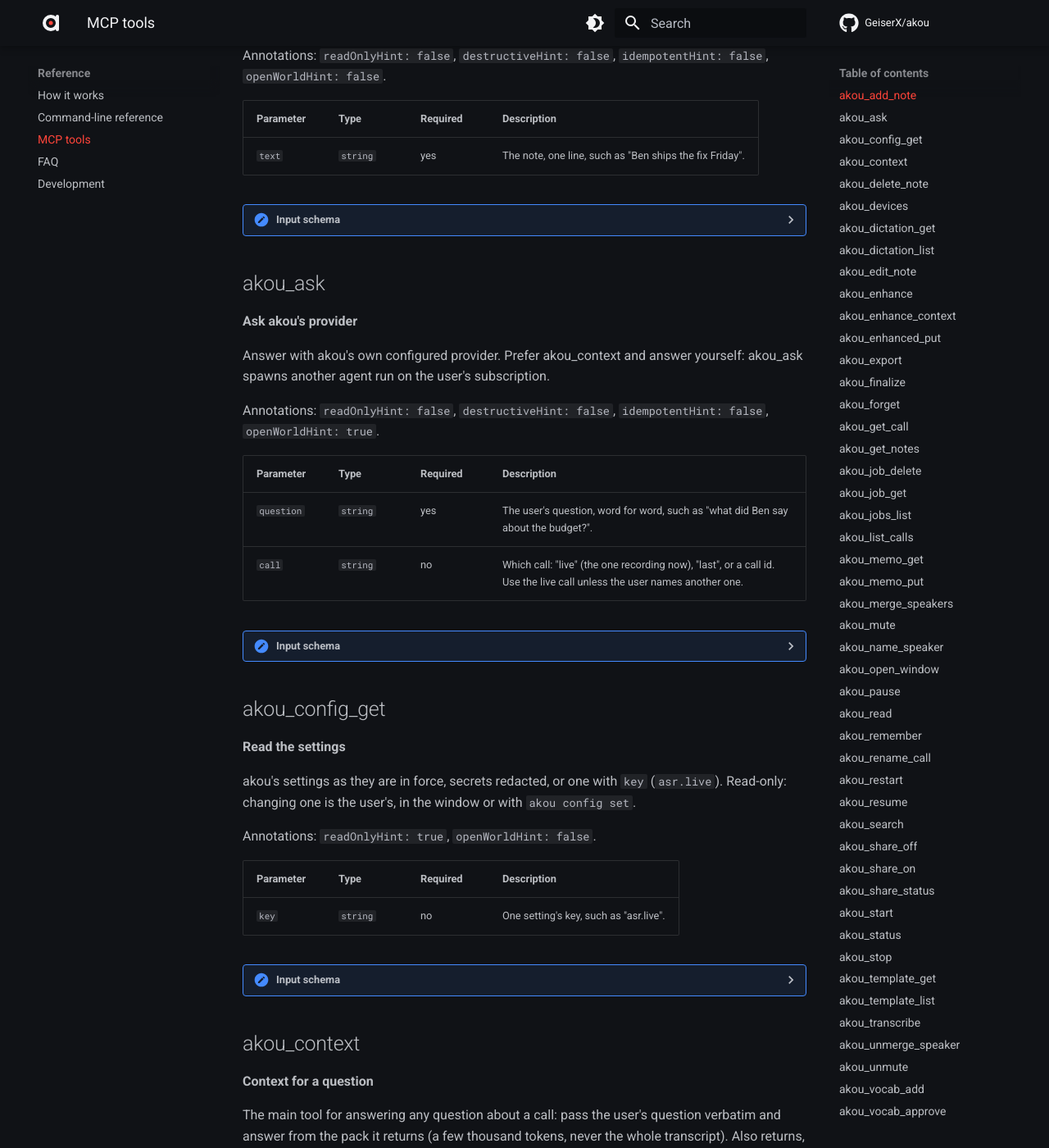
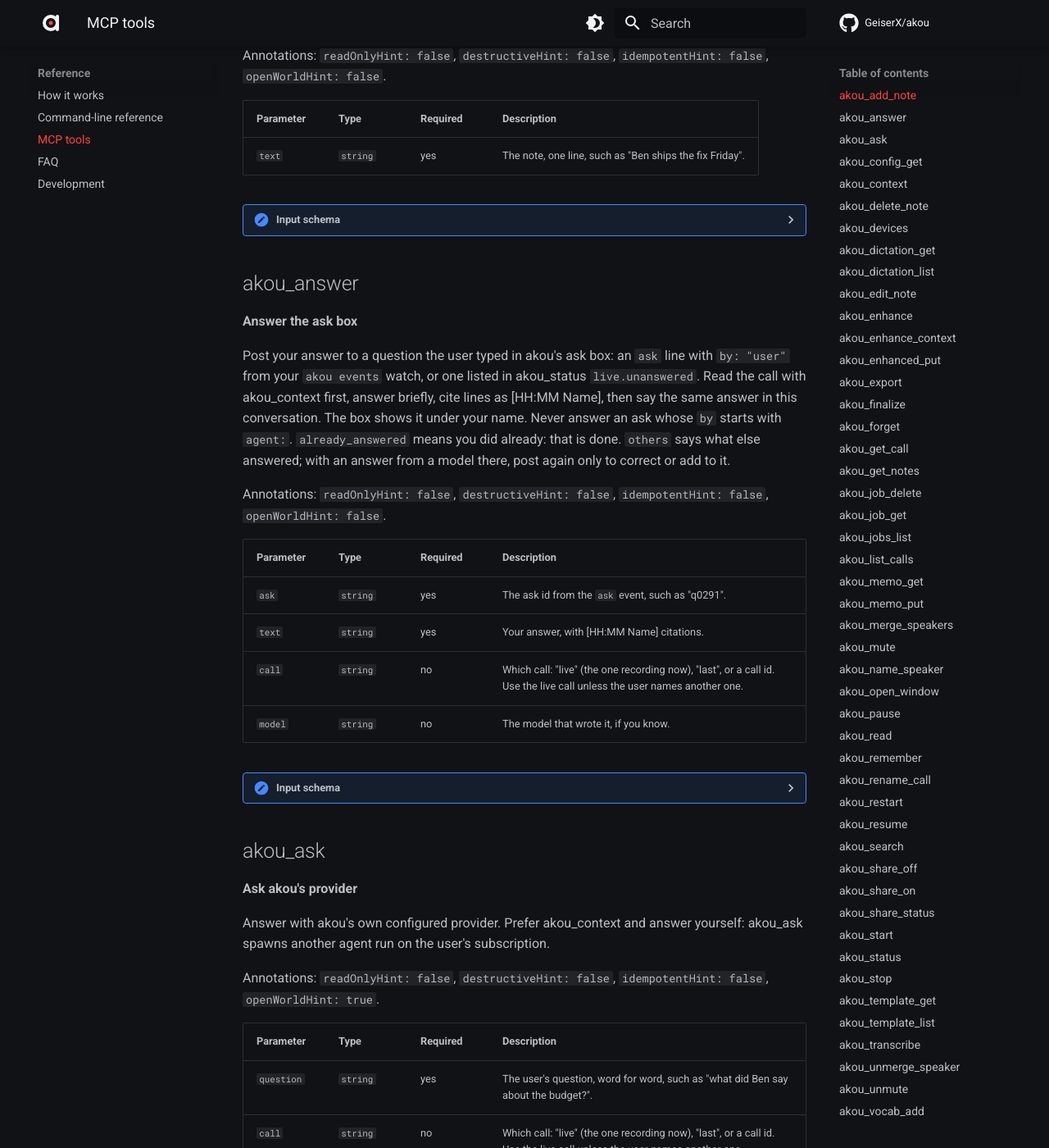
Before and after one commit to GeiserX/akou, an MkDocs documentation site: the page built from docs/reference/mcp.md, in a window 1280 px wide and 1400 px high, scrolled down 483 px. Shown: the whole window at 82% size. Built offline with MkDocs 1.6.1 and Material for MkDocs 9.7.7, drawn with Linux system fonts in a browser that asks for light colours; comment, search, counter and statistics services are not loaded.

Commit message:
test: tables, parity and generated references for the answer route

````diff
--- a/docs/reference/mcp.md
+++ b/docs/reference/mcp.md
@@ -30,6 +30,60 @@ Annotations: `readOnlyHint: false`, `destructiveHint: false`, `idempotentHint: f
     }
   },
   "required": [
+    "text"
+  ],
+  "$schema": "https://json-schema.org/draft/2020-12/schema"
+}
+```
+
+</details>
+
+## akou_answer
+
+**Answer the ask box**
+
+Post your answer to a question the user typed in akou's ask box: an `ask` line with `by: "user"` from your `akou events` watch, or one listed in akou_status `live.unanswered`. Read the call with akou_context first, answer briefly, cite lines as [HH:MM Name], then say the same answer in this conversation. The box shows it under your name. Never answer an ask whose `by` starts with `agent:`. `already_answered` means you did already: that is done. `others` says what else answered; with an answer from a model there, post again only to correct or add to it.
+
+Annotations: `readOnlyHint: false`, `destructiveHint: false`, `idempotentHint: false`, `openWorldHint: false`.
+
+| Parameter | Type | Required | Description |
+|---|---|---|---|
+| `ask` | `string` | yes | The ask id from the `ask` event, such as "q0291". |
+| `text` | `string` | yes | Your answer, with [HH:MM Name] citations. |
+| `call` | `string` | no | Which call: "live" (the one recording now), "last", or a call id. Use the live call unless the user names another one. |
+| `model` | `string` | no | The model that wrote it, if you know. |
+
+<details markdown>
+<summary>Input schema</summary>
+
+```json
+{
+  "type": "object",
+  "properties": {
+    "ask": {
+      "type": "string",
+      "pattern": "^q\\d{4,}$",
+      "description": "The ask id from the `ask` event, such as \"q0291\"."
+    },
+    "text": {
+      "type": "string",
+      "minLength": 1,
+      "maxLength": 4000,
+      "description": "Your answer, with [HH:MM Name] citations."
+    },
+    "call": {
+      "default": "live",
+      "description": "Which call: \"live\" (the one recording now), \"last\", or a call id. Use the live call unless the user names another one.",
+      "type": "string"
+    },
+    "model": {
+      "description": "The model that wrote it, if you know.",
+      "type": "string",
+      "maxLength": 200
+    }
+  },
+  "required": [
+    "ask",
     "text"
   ],
   "$schema": "https://json-schema.org/draft/2020-12/schema"
````
Also changed, not shown: docs/cli.md (+30 -9 lines), docs/ux/CLI.md (+1 -1 lines), docs/api/openapi.json, 8 other files.
